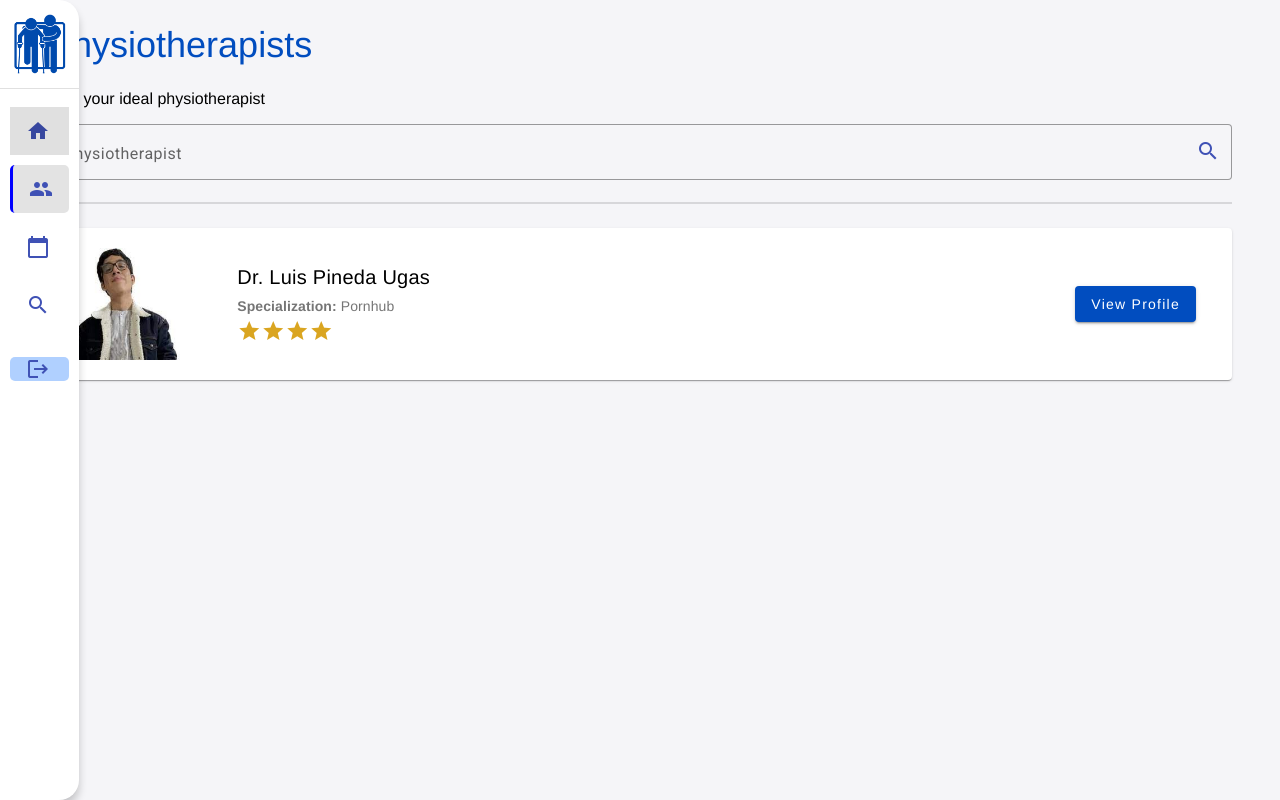
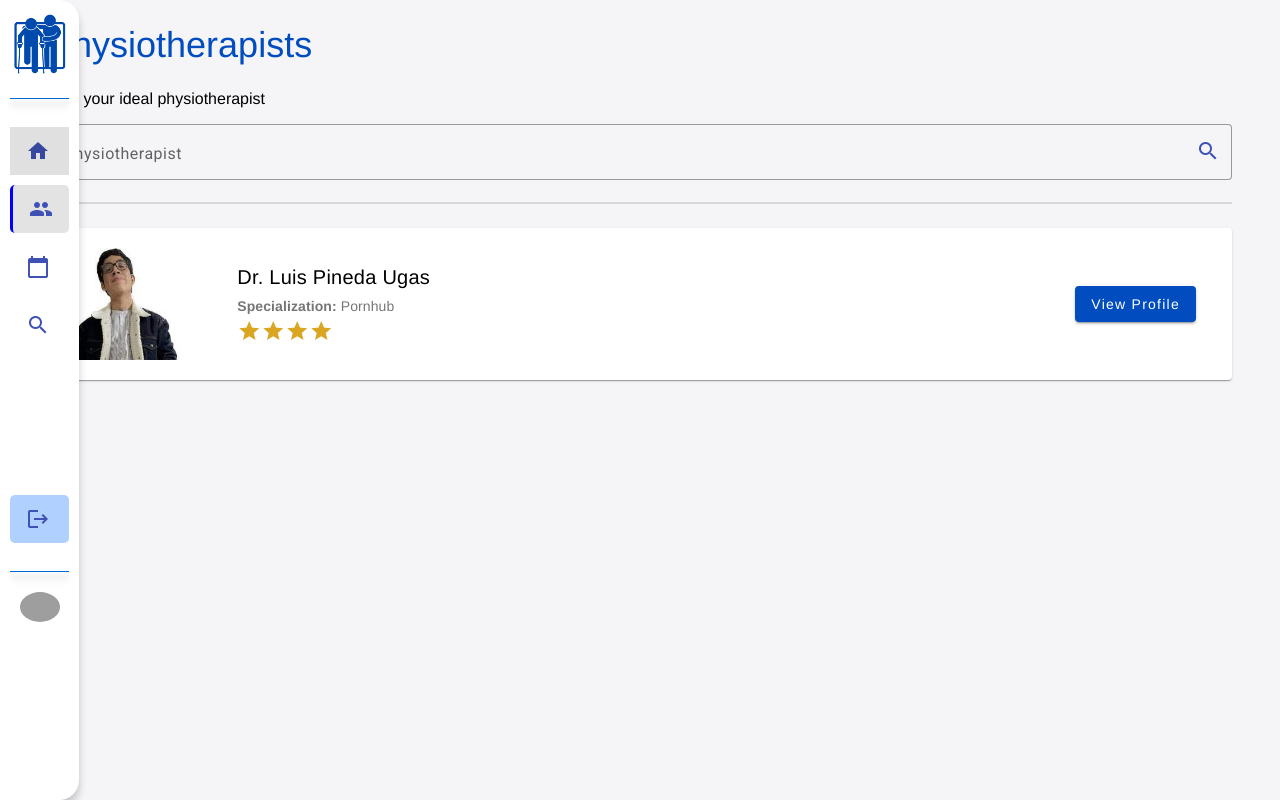
Before and after one commit to upc-pre-202302-IoTheraphy-SI572-SW71/Web-Theraphy, an Angular app: page /physiotherapist-list in a window 1280 px wide. Built offline with nearby package versions, Linux system fonts and the light colour scheme; grey boxes are pictures that could not be loaded.

Commit message:
feat(side-nav): added side-nav styles

```diff
--- a/src/app/shared/components/sidenav/sidenav.component.html
+++ b/src/app/shared/components/sidenav/sidenav.component.html
@@ -3,8 +3,11 @@
     <img src="assets/logo-image.png" alt="asdsd" class="logo-image">
     <span *ngIf="isExpanded" class="logo-text">Theraphy</span>
   </div>
-  <mat-divider></mat-divider>
+  <mat-divider class="black-divider"></mat-divider>
   <div class="sidenav-content">
+
+    <!--<div class="overlay" [class.expanded]="isExpanded" (click)="isExpanded = !isExpanded"></div> -- Overlay para la opacidad -->
+
     <mat-nav-list class="sidenav-menu">
       <div class="block" *ngFor="let data of sidenavData">
         <mat-list-item class="sidenav-item" routerLinkActive="active-link" [routerLink]="[data.routeLink]">
@@ -14,11 +17,32 @@
       </div>
     </mat-nav-list>
   </div>
+
+
+  <div class="bottom">
   <!-- Log Out en la parte inferior -->
+  <mat-nav-list>
   <div class="logout-container">
     <mat-list-item class="sidenav-item logout" routerLinkActive="false" [routerLink]="['/']">
       <mat-icon color="primary" matTooltip="Log out" matTooltipPosition="right">logout</mat-icon>
       <span mat-line class="sidenav-item-text" *ngIf="isExpanded">Log Out</span>
     </mat-list-item>
   </div>
+  </mat-nav-list>
+
+  <mat-divider class="black-divider"></mat-divider>
+
+  <div class="profile-card">
+    <div>
+      <div class="card-title">
+        <img src="https://avatars.githubusercontent.com/u/89089619?v=4" alt="Italian Trulli">
+        <p *ngIf="isExpanded">Dr. Crishtian Gómez</p>
+      </div>
+    </div>
+
+  </div>
+  </div>
+
 </mat-sidenav>
+
+<div class="overlay" [class.expanded]="isExpanded" (click)="isExpanded = !isExpanded"></div>
```
